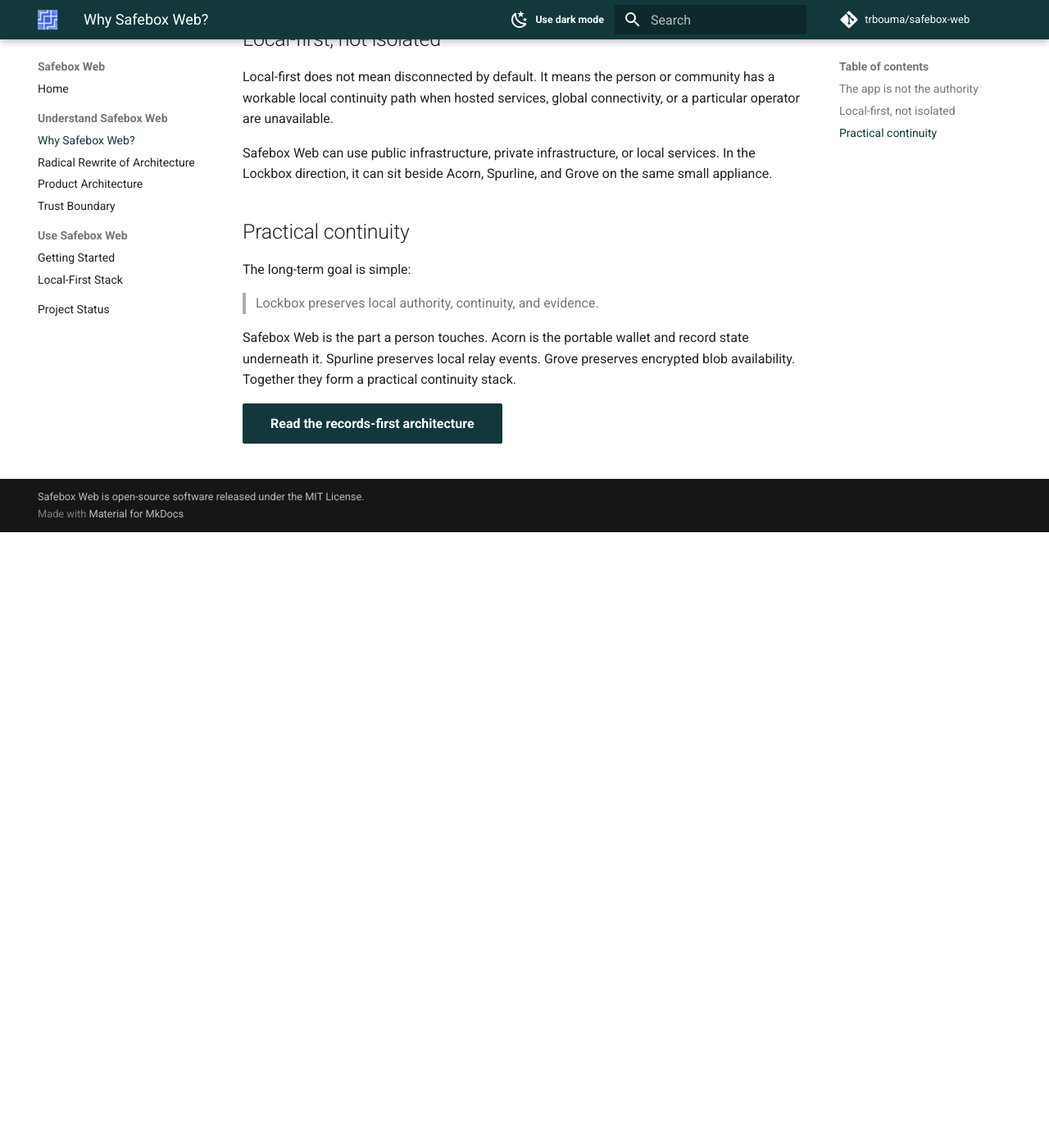
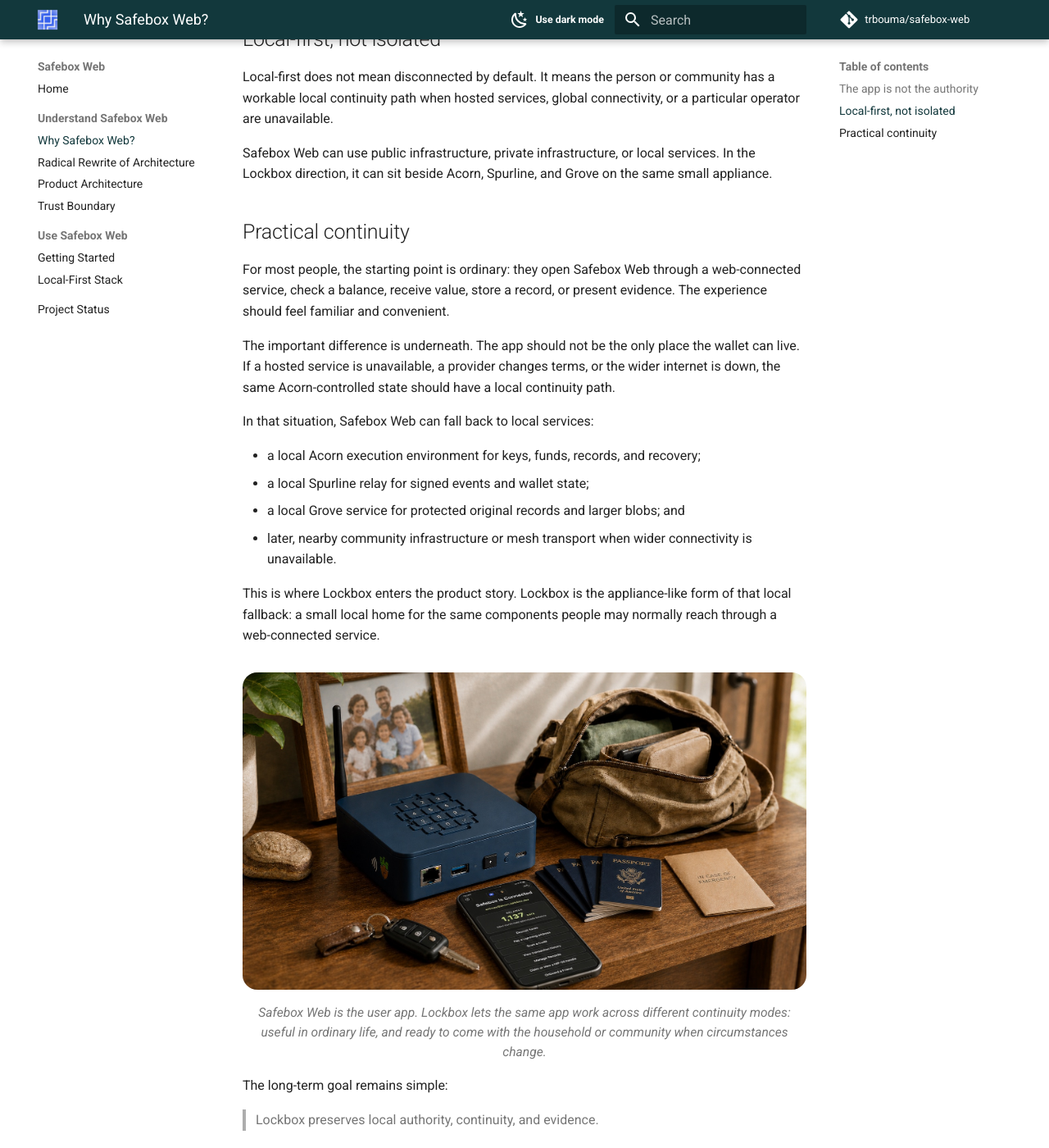
Before and after one commit to trbouma/safebox-web, an MkDocs documentation site: the page built from website/why-safebox-web.md, in a window 1280 px wide and 1400 px high, scrolled down 751 px. Shown: the whole window at 82% size. Built offline with MkDocs 1.6.1 and Material for MkDocs 9.7.7, drawn with Linux system fonts in a browser that asks for light colours; comment, search, counter and statistics services are not loaded; some of the changed text lies outside the part shown.

Commit message:
update UI and docs

```diff
--- a/app/static/styles.css
+++ b/app/static/styles.css
@@ -38,6 +38,7 @@
 body { font-family: system-ui, sans-serif; max-width: 42rem; margin: 4rem auto; padding: 0 1rem; line-height: 1.5; overflow-wrap: break-word; background: var(--page); color: var(--text); }
 h1, h2 { line-height: 1.2; }
 .wallet-headline { text-align: center; }
+.continuity-mode { margin: -.75rem 0 1.25rem; color: var(--link); font-size: .9rem; font-weight: 700; letter-spacing: .04em; text-align: center; text-transform: uppercase; }
 img, svg { max-width: 100%; }
 a { color: var(--link); }
 .nav-button { display: inline-flex; box-sizing: border-box; min-height: 2.75rem; align-items: center; justify-content: center; padding: .55rem .85rem; border: 1px solid var(--border); border-radius: .45rem; background: var(--control); color: var(--text); font-weight: 650; text-align: center; text-decoration: none; }
--- a/website/stylesheets/extra.css
+++ b/website/stylesheets/extra.css
@@ -177,6 +177,26 @@
   font-size: 1.05rem;
 }
 
+.safebox-continuity-figure {
+  margin: 1.5rem 0 1.75rem;
+}
+
+.safebox-continuity-figure img {
+  display: block;
+  width: 100%;
+  height: auto;
+  border-radius: 0.9rem;
+}
+
+.safebox-continuity-figure figcaption {
+  max-width: 42rem;
+  margin: 0.75rem auto 0;
+  color: var(--md-default-fg-color--light);
+  font-size: 0.78rem;
+  line-height: 1.55;
+  text-align: center;
+}
+
 .md-typeset blockquote {
   border-left-color: var(--safebox-copper);
 }
@@ -225,4 +245,15 @@
   .safebox-brand-mark {
     margin: 0 auto;
   }
+
+  .md-typeset .md-button {
+    display: block;
+    width: 100%;
+    margin: 0.45rem 0 0;
+    text-align: center;
+  }
+
+  .md-typeset .md-button + .md-button {
+    margin-top: 0.75rem;
+  }
 }
--- a/website/why-safebox-web.md
+++ b/website/why-safebox-web.md
@@ -42,13 +42,40 @@
 
 ## Practical continuity
 
-The long-term goal is simple:
+For most people, the starting point is ordinary: they open Safebox Web through
+a web-connected service, check a balance, receive value, store a record, or
+present evidence. The experience should feel familiar and convenient.
+
+The important difference is underneath. The app should not be the only place
+the wallet can live. If a hosted service is unavailable, a provider changes
+terms, or the wider internet is down, the same Acorn-controlled state should
+have a local continuity path.
+
+In that situation, Safebox Web can fall back to local services:
+
+- a local Acorn execution environment for keys, funds, records, and recovery;
+- a local Spurline relay for signed events and wallet state;
+- a local Grove service for protected original records and larger blobs; and
+- later, nearby community infrastructure or mesh transport when wider
+  connectivity is unavailable.
+
+This is where Lockbox enters the product story. Lockbox is the appliance-like
+form of that local fallback: a small local home for the same components people
+may normally reach through a web-connected service.
+
+<figure class="safebox-continuity-figure" markdown>
+![Concept illustration of a phone running Safebox Web beside a compact Lockbox-style Safebox appliance with an integrated keypad, NFC tap point, short LoRa-style antenna, and physical Wi-Fi control, ready beside a small emergency bag, passports, keys, and an emergency folder](assets/images/lockbox-appliance-concept.jpg)
+<figcaption>Safebox Web is the user app. Lockbox lets the same app work across different continuity modes: useful in ordinary life, and ready to come with the household or community when circumstances change.</figcaption>
+</figure>
+
+The long-term goal remains simple:
 
 > Lockbox preserves local authority, continuity, and evidence.
 
-Safebox Web is the part a person touches. Acorn is the portable wallet and
+Safebox Web is the app a person touches. Acorn is the portable wallet and
 record state underneath it. Spurline preserves local relay events. Grove
-preserves encrypted blob availability. Together they form a practical
-continuity stack.
+preserves encrypted blob availability. Lockbox brings those pieces together so
+the user has a web-enabled experience in ordinary conditions and a local-first
+fallback when continuity matters.
 
 [Read the records-first architecture](radical-rewrite-of-architecture.md){ .md-button .md-button--primary }
```
Also changed, not shown: website/index.md (+1 -1 lines), website/product-architecture.md (+10 -5 lines), website/assets/images/lockbox-appliance-concept.jpg (added), website/assets/images/safebox-phone-app.png, 3 other files.
